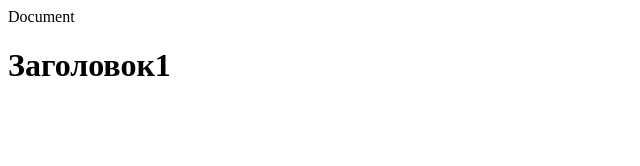
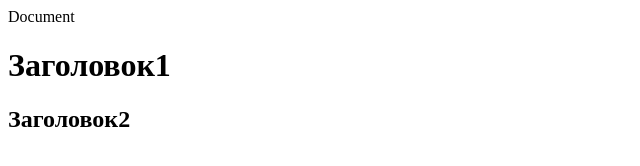
Before and after one commit to Myroniv-Andrii/Github-for-beginner, a plain HTML site: page index.html in a window 1280 px wide. Shown: the whole page, without its empty margins (0-640 px from the left). Drawn offline with Linux system fonts and the light colour scheme.

Commit message:
Добавили Заголовок2 до index.html

```diff
--- a/index.html
+++ b/index.html
@@ -10,6 +10,7 @@
   <body>
 
 <h1>Заголовок1<h1>
+<h2>Заголовок2<h2>
 
   </body>
 </html>
```
